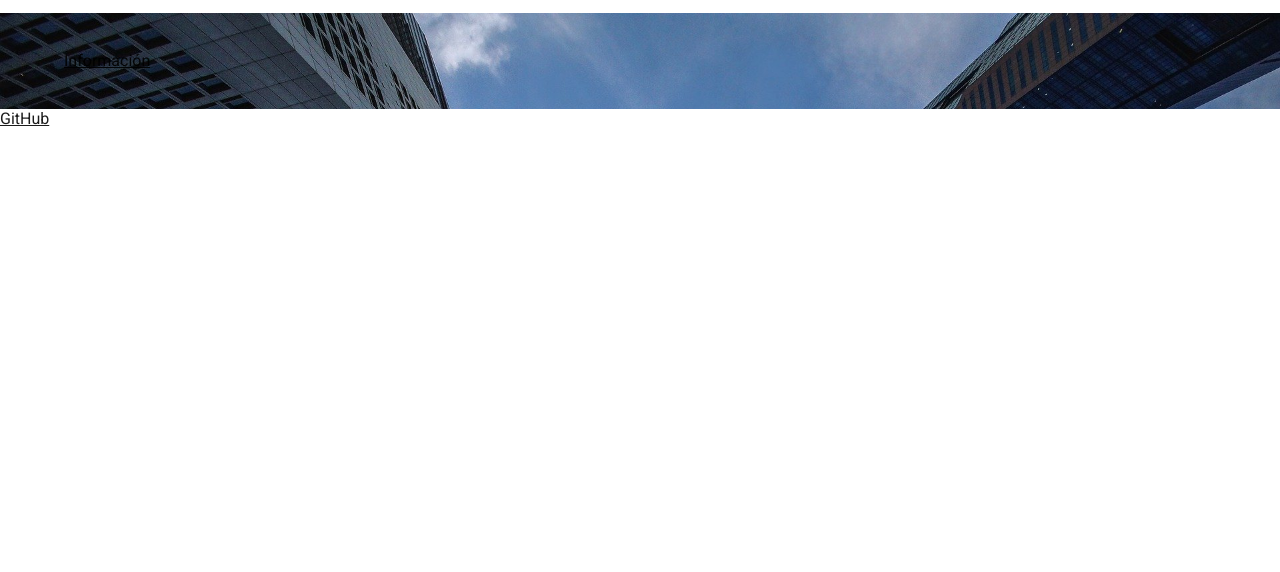
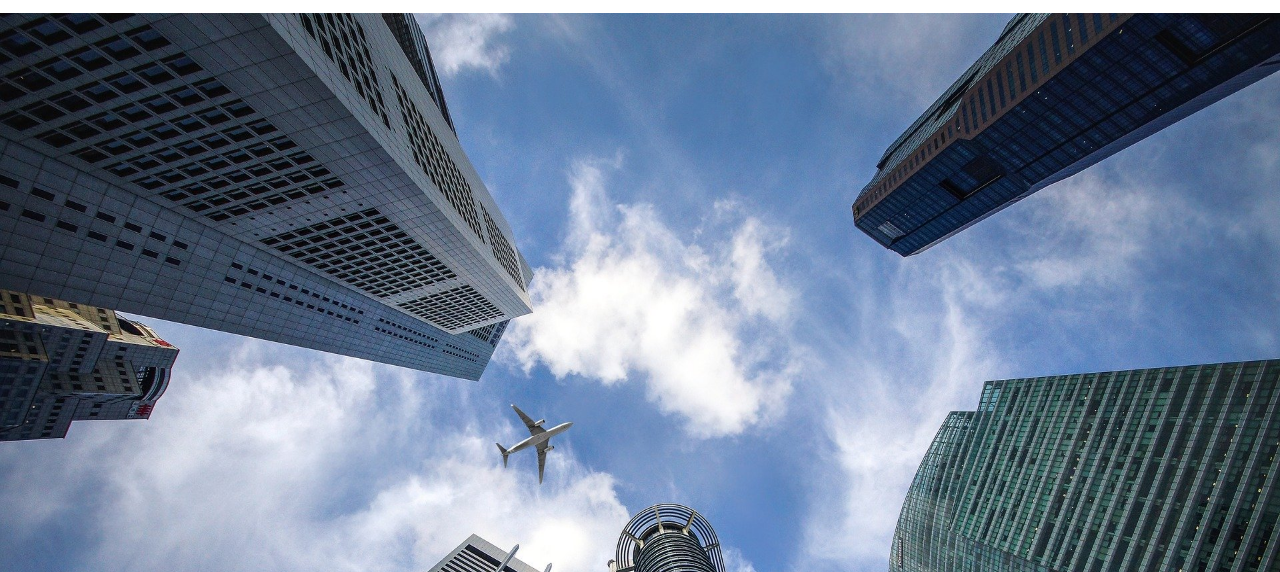
Before and after one commit to tobiasbriones/ep-coniestica, a plain HTML site: page index.html in a window 1280 px wide. Shown: the part 228-800 px from the top of the page. Drawn offline with Linux system fonts and the light colour scheme.

Commit message:
Styles for container ...

```diff
--- a/css/main.css
+++ b/css/main.css
@@ -37,7 +37,7 @@
 }
 
 body {
-
+    min-width: 480px;
 }
 
 /* --------------------------------------------- HEADER --------------------------------------------- */
@@ -156,10 +156,19 @@ footer {
     text-align: center;
 }
 
+/* --------------------------------------------- CONTENTS --------------------------------------------- */
 #container {
     padding: 3% 64px;
     background-image: url(../img/background.jpg);
-    background-size: cover;
+    background-size: 100% 100%;
     background-repeat: no-repeat;
     background-origin: border-box;
 }
+
+#content {
+    height: 800px;
+}
+
+#content > p {
+    background-color: rgba(255, 255, 255, 0.3);
+}
--- a/index.html
+++ b/index.html
@@ -66,6 +66,9 @@
 
         <div id="container">
 
+            <div id="content">
+
+            </div>
                 <a href="https://www.shiplilly.com/es/blog/debe-hacer-sus-envios-con-una-empresa-consolidadora-de-carga/">
                     <span>Información</span>
                 </a>
```
